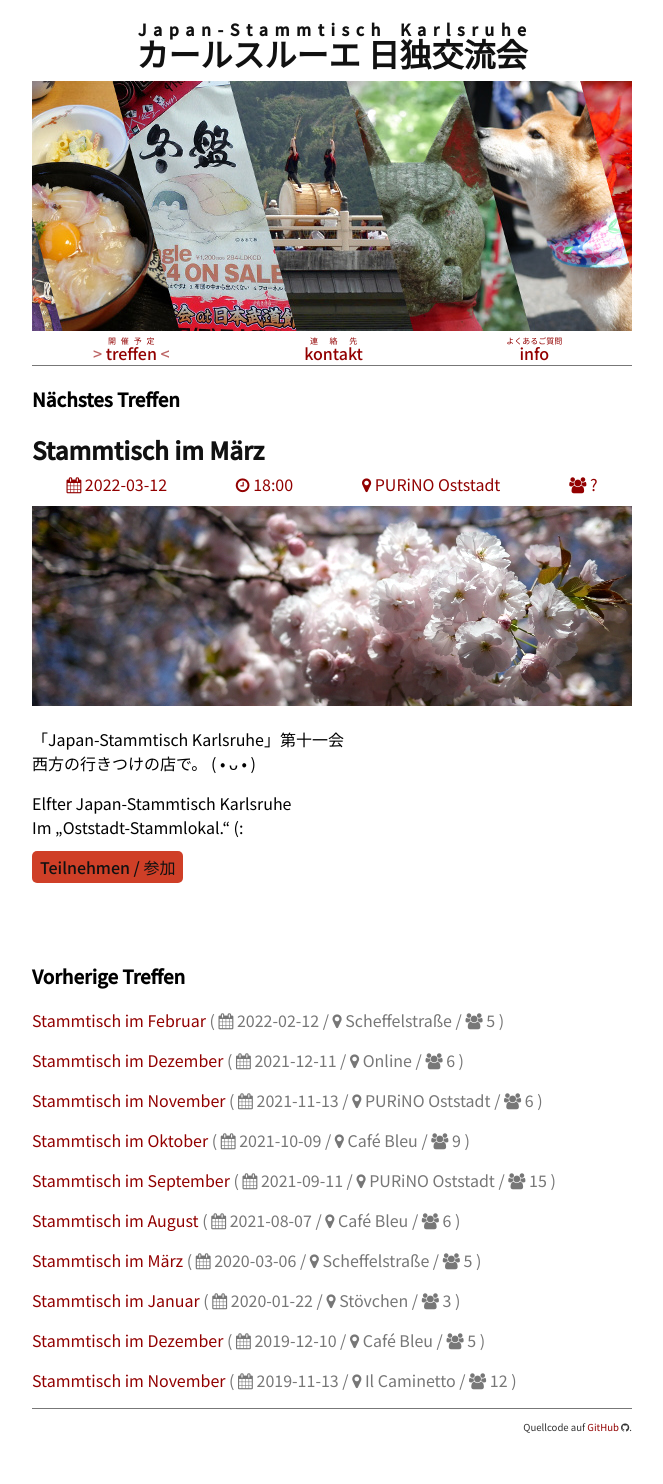
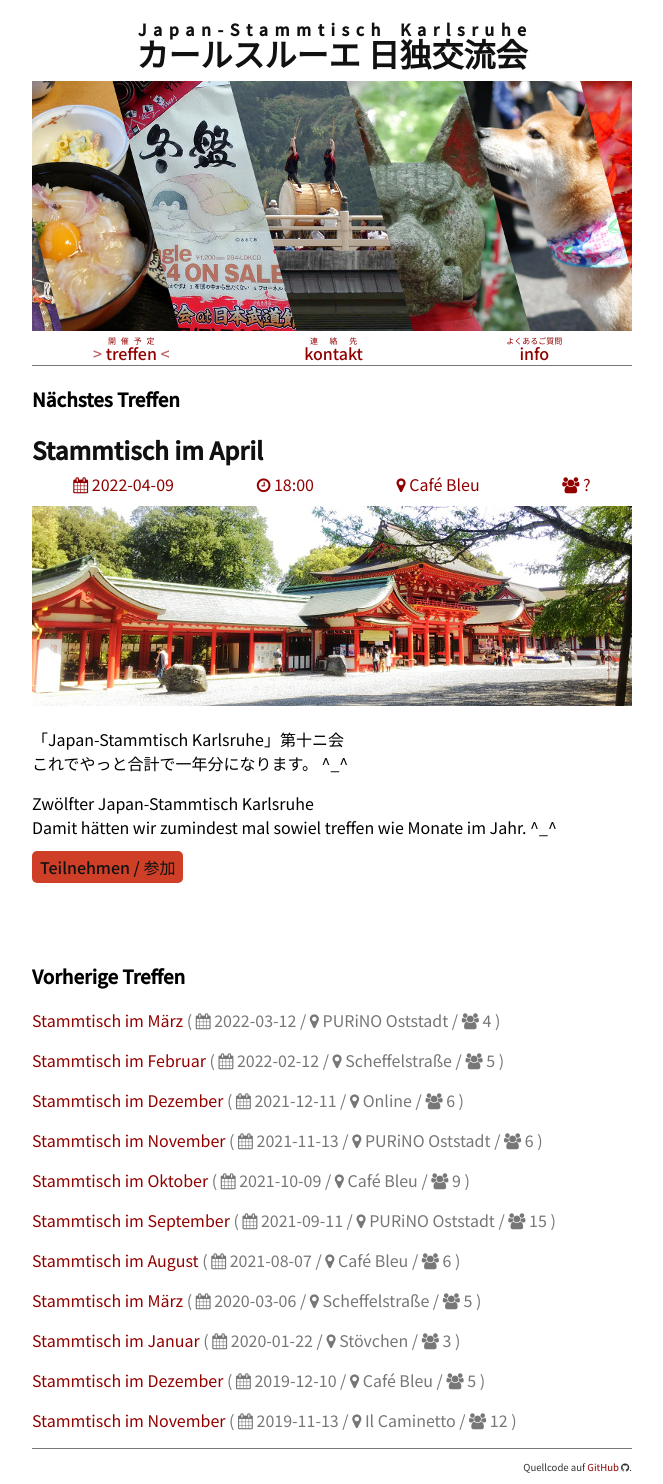
Before and after one commit to tcsch/japanstammtisch.github.io, a Jekyll site: the page built from treffen.md, in a window 1280 px wide. Shown: the whole page, without its empty margins (308-971 px from the left). Built offline with Jekyll 4.4.1, drawn with Linux system fonts in a browser that asks for light colours; our own code applies the rules of GitHub Pages for plain Markdown files; before the commit the page ends 1444 px from its top, so only the background shows below that.

Commit message:
add new post

```diff
--- a/_posts/2022-03-12-mar.md
+++ b/_posts/2022-03-12-mar.md
@@ -3,12 +3,12 @@ layout: post
 title: "Stammtisch im März"
 time: "18:00"
 place: '<a href="https://goo.gl/maps/vucH7AaGiQezqkm3A">PURiNO Oststadt</a>'
-people: "?"
+people: "4"
 img: "mar.jpg"
 ---
 
 「Japan-Stammtisch Karlsruhe」第十一会
-西方の行きつけの店で。 ( • ᴗ • )
+東方の行きつけの店で。 ( • ᴗ • )
 
 Elfter Japan-Stammtisch Karlsruhe
 Im „Oststadt-Stammlokal.“ (:
--- /dev/null
+++ b/_posts/2022-04-09-apr.md
@@ -0,0 +1,16 @@
+---
+layout: post
+title: "Stammtisch im April"
+time: "18:00"
+place: '<a href="https://goo.gl/maps/q1a4mJCWxFDme3T18">Café Bleu</a>'
+people: "?"
+img: "apr.jpg"
+---
+
+「Japan-Stammtisch Karlsruhe」第十ニ会
+これでやっと合計で一年分になります。 ^_^
+
+Zwölfter Japan-Stammtisch Karlsruhe
+Damit hätten wir zumindest mal sowiel treffen wie Monate im Jahr. ^_^
+
+[Teilnehmen / 参加](https://nuudel.digitalcourage.de/pFLtLRTb6vzbVCN6)
```
